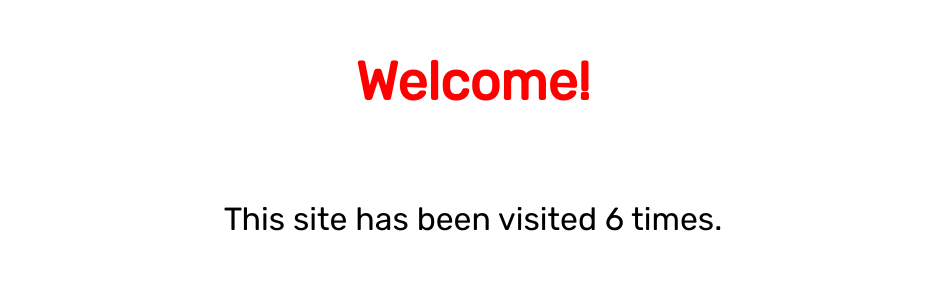
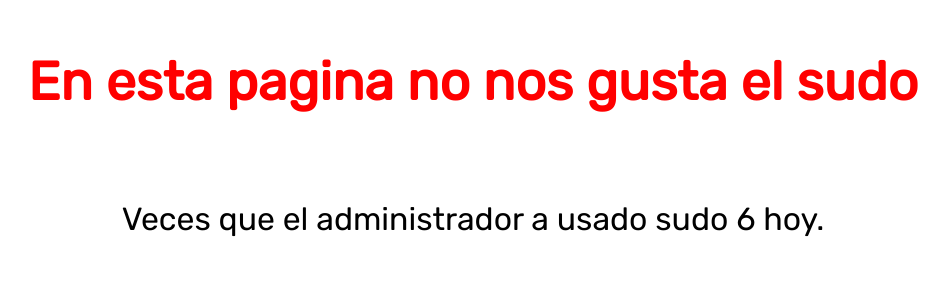
Before and after one commit to Roberto2112Palma/contador, a Flask app: page / in a window 1280 px wide. Shown: the top 300 px of the page, without its empty margins (167-1116 px from the left). Run offline with Flask 2, Linux system fonts and the light colour scheme.

Commit message:
Modificamos index

```diff
--- a/templates/index.html
+++ b/templates/index.html
@@ -26,6 +26,6 @@
 </style>
 
 <div>
-    <h1>Welcome!</h1><br>
-    <p>This site has been visited {{ count }} times.</p>
+    <h1>En esta pagina no nos gusta el sudo</h1><br>
+    <p>Veces que el administrador a usado sudo {{ count }} hoy.</p>
 </div>
```
